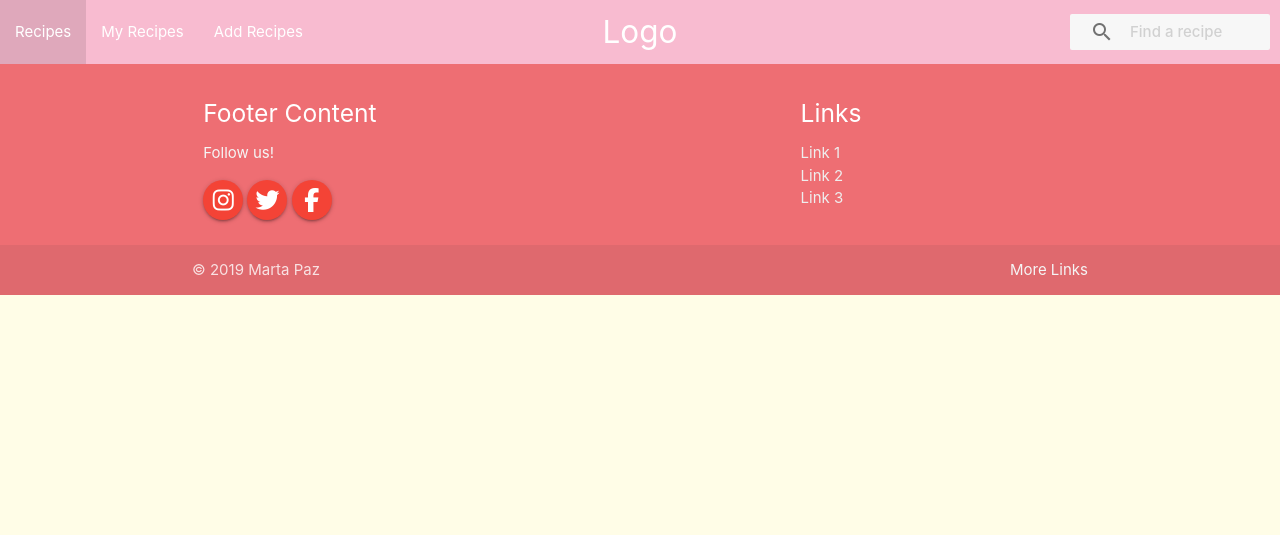
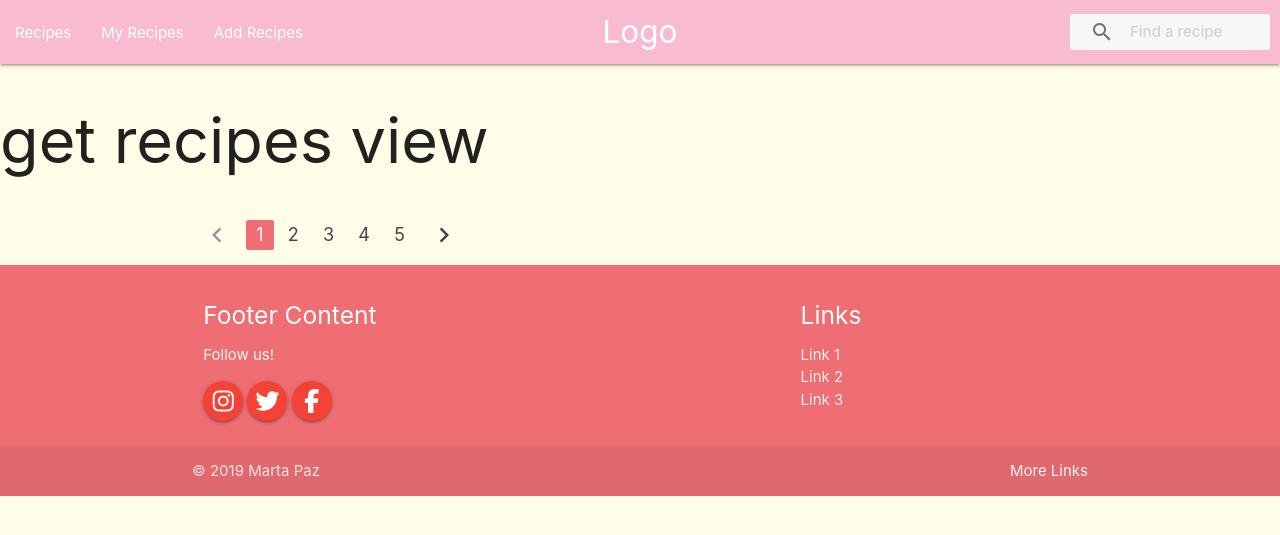
Before and after one commit to pazcm/cook-book, a Flask app: page / in a window 1280 px wide. Shown: the top 535 px of the page. Run offline with Flask 2, Linux system fonts and the light colour scheme; data that the repository does not hold is empty; some libraries are stand-ins or nearby versions.

Commit message:
add iteratation trough recipes

```diff
--- a/templates/base.html
+++ b/templates/base.html
@@ -41,17 +41,17 @@
                 <!--end sidenav-->
 
                 <!--navbar menu-->
-                <a href="#" class="brand-logo center">Logo</a>
+                <a class="waves-effect brand-logo center" href="{{url_for('list_recipes')}}">Logo</a>
                 <ul id="nav-mobile" class="left hide-on-med-and-down">
-                    <li class="active"><a href="{{url_for('list_recipes')}}">Recipes</a></li>
-                    <li><a href="{{url_for('add_recipe')}}">My Recipes</a></li>
-                    <li><a href="{{url_for('add_recipe')}}">Add Recipes</a></li>
+                    <li><a class="waves-effect" href="{{url_for('all_recipes')}}">Recipes</a></li>
+                    <li><a class="waves-effect" href="{{url_for('list_recipes')}}">My Recipes</a></li>
+                    <li><a class="waves-effect" href="{{url_for('add_recipe')}}">Add Recipes</a></li>
                 </ul>
                 <div class="search-box">
-                        <form action="" class="browser-default right">
-                            <input id="search-input" placeholder="Find a recipe" type="text" class="browser-default search-field" name="q" value="" autocomplete="off" aria-label="Search box">
-                            <label for="search-input"><i class="material-icons search-icon active">search</i></label>
-                        </form>
+                    <form action="" class="browser-default right">
+                        <input id="search-input" placeholder="Find a recipe" type="text" class="browser-default search-field" name="q" value="" autocomplete="off" aria-label="Search box">
+                        <label for="search-input"><i class="material-icons search-icon active">search</i></label>
+                    </form>
                 </div>
             </div>
             <!--end navebar menu-->
--- a/templates/recipes.html
+++ b/templates/recipes.html
@@ -1,17 +1,39 @@
 {% extends 'base.html' %}
 {% block content %}
-        {% for recipe in recipes %}
-            {{recipe.image}}
-            {{recipe.name}}
-            {{recipe.description}}
-            {{recipe.author}}
-            {{recipe.category}}
-            {{recipe.cuisine}}
-            {{recipe.serves}}
-            {{recipe.readyIn}}
-            {{recipe.difficulty}}
-            {{recipe.ingredients}}
-            {{recipe.instructions}}
-            {{recipe.tips}}
-        {% endfor %}
+<h1>get recipes view</h1>
+
+<div class="container get-recipes-container">
+  <div class="row">
+    {% for recipe in recipes %}
+    <div class="col s12 m6 l3">
+      <div class="card">
+        <div class="card-image">
+          <img class="card-img" src="{{recipe.image}}" alt="cookie image">
+            <span class="card-title card-recipe-title">{{recipe.name}}</span>
+              <a class="btn-floating waves-effect waves-light red"><i class="material-icons">favorite</i></a>
+              <a class="btn-floating waves-effect waves-light red"><i class="material-icons">share</i></a>
+              <a class="btn-floating waves-effect waves-light red"><i class="material-icons">bookmark_border</i></a>
+        </div>
+        <div class="card-recipe-info">
+          <p>Category: {{recipe.category}}</p>
+        </div>
+      </div>
+    </div>
+    {% endfor %}
+  </div>
+</div>
+
+  <!-- Pagination -->
+<div class="container pagination-container">
+  <ul class="pagination">
+    <li class="disabled"><a href="#!"><i class="material-icons">chevron_left</i></a></li>
+    <li class="active"><a href="#!">1</a></li>
+    <li class="waves-effect"><a href="#!">2</a></li>
+    <li class="waves-effect"><a href="#!">3</a></li>
+    <li class="waves-effect"><a href="#!">4</a></li>
+    <li class="waves-effect"><a href="#!">5</a></li>
+    <li class="waves-effect"><a href="#!"><i class="material-icons">chevron_right</i></a></li>
+  </ul>
+</div>
+
 {% endblock %}
```
Also changed, not shown: templates/all-recipes.html (+6 -49 lines).
